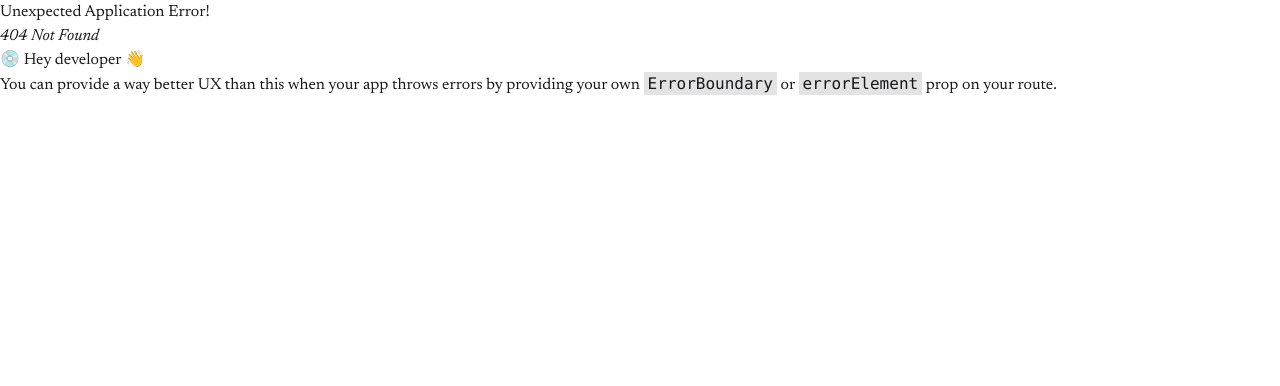
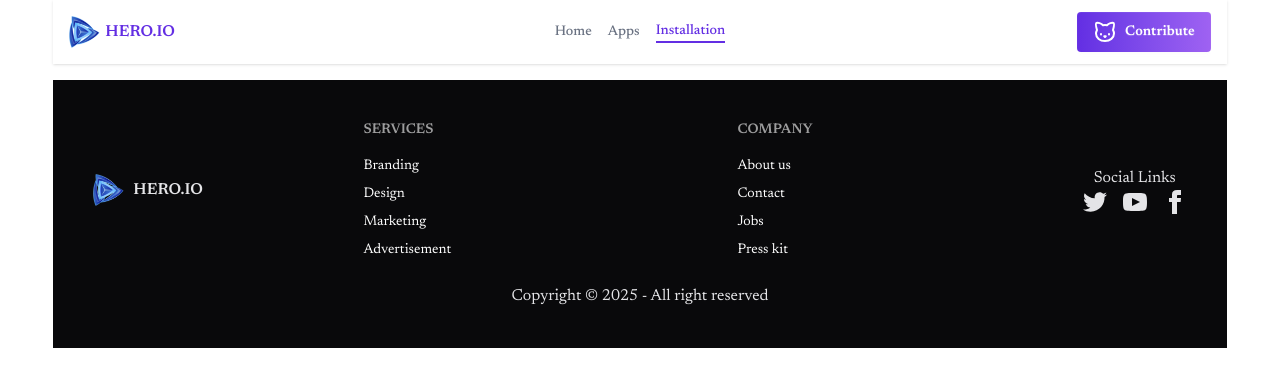
Before and after one commit to pkb1981/Assignment-3, a React (Vite) app: page /installation in a window 1280 px wide. Before the commit this address had no page. Shown: the top 386 px of the page. Built offline with nearby package versions, Linux system fonts and the light colour scheme.

Commit message:
app detais section

```diff
--- /dev/null
+++ b/src/Component/AllApps.jsx
@@ -0,0 +1,84 @@
+import { useLoaderData } from "react-router";
+import iconDownloads from '../assets/icon-downloads.png';
+import iconRatings from '../assets/icon-ratings.png';
+
+
+const AllApps = () => {
+
+    const allApps = useLoaderData();
+
+
+
+    return (
+
+        <div className="mb-6">
+            <div className="text-center">
+                <h2 className="text-2xl  font-semibold">Our All Applications</h2>
+                <p className="text-[#627382]">Explore All Apps on the Market developed by us. We code for Millions</p>
+            </div>
+
+            <div className="flex justify-between items-center my-2">
+                <p>({allApps.length}) Apps Found</p>
+                <div>
+                    <label className="input">
+                        <svg className="h-[1em] opacity-50" xmlns="http://www.w3.org/2000/svg" viewBox="0 0 24 24">
+                            <g
+                                strokeLinejoin="round"
+                                strokeLinecap="round"
+                                strokeWidth="2.5"
+                                fill="none"
+                                stroke="currentColor"
+                            >
+                                <circle cx="11" cy="11" r="8"></circle>
+                                <path d="m21 21-4.3-4.3"></path>
+                            </g>
+                        </svg>
+                        <input type="search" required placeholder="Search Apps" />
+                    </label>
+                </div>
+            </div>
+
+
+            {/* dynamically loading apps */}
+            <div className=" grid grid-cols-1 sm:grid-cols-2 lg:grid-cols-4 gap-5 my-5">
+
+                {
+                    allApps.map((app) => (
+                        <div key={app.id} className="card bg-base-100 shadow-sm">
+                            <figure className="p-4">
+                                <img className="rounded-2xl size-full object-cover object-top hover:scale-105 transition-all hover:-rotate-2 duration-500" src={app.image} alt="" />
+                            </figure>
+                            <div className="card-body">
+                                <div>
+                                    <p className="font-semibold whitespace-nowrap">{app.title}:
+                                    </p>
+                                    <p className="text-xs font-extralight">{app.description}</p>
+                                </div>
+
+
+                                <div className="flex gap-8 ">
+                                    <button className="btn flex-1 flex items-center justify-center gap-2 btn-sm">
+                                        <img src={iconDownloads} alt="" className="h-4 w-4" />
+                                        <span>
+                                            {new Intl.NumberFormat("en-US", {
+                                                notation: "compact",
+                                            }).format(app.downloads)}
+                                        </span>
+                                    </button>
+
+                                    <button className="btn flex-1 flex items-center justify-center gap-2 btn-sm">
+                                        <img src={iconRatings} alt="" className="h-4 w-4" />
+                                        <span>{app.ratingAvg}</span>
+                                    </button>
+                                </div>
+                            </div>
+                        </div>
+                    ))
+                }
+
+            </div>
+        </div>
+    );
+};
+
+export default AllApps;
--- /dev/null
+++ b/src/Component/AppDetails.jsx
@@ -0,0 +1,31 @@
+import Footer from "./Footer";
+import Navbar from "./Navbar";
+
+const AppDetails = () => {
+    return (
+        <div>
+            <Navbar />
+            {/* appdetails section start */}
+            <div>
+                <div className="card card-side bg-base-100 shadow-sm">
+                    <figure>
+                        <img
+                            src="https://img.daisyui.com/images/stock/photo-1635805737707-575885ab0820.webp"
+                            alt="Movie" />
+                    </figure>
+                    <div className="card-body">
+                        <h2 className="card-title">New movie is released!</h2>
+                        <p>Click the button to watch on Jetflix app.</p>
+                        <div className="card-actions justify-end">
+                            <button className="btn btn-primary">Watch</button>
+                        </div>
+                    </div>
+                </div>
+            </div>
+            {/* app details section end */}
+            <Footer />
+        </div>
+    );
+};
+
+export default AppDetails;
--- a/src/Component/AppLoad.jsx
+++ b/src/Component/AppLoad.jsx
@@ -1,7 +1,8 @@
-import { FaStar } from "react-icons/fa";
-import { FaDownload } from "react-icons/fa6";
+import { Link } from "react-router";
+import iconDownloads from '../assets/icon-downloads.png';
+import iconRatings from '../assets/icon-ratings.png';
 
-const AppLoad = ({ allApps }) => {
+const AppLoad = ({ selectiveApps }) => {
 
 
     return (
@@ -17,7 +18,7 @@ const AppLoad = ({ allApps }) => {
                 <div className=" grid grid-cols-1 sm:grid-cols-2 lg:grid-cols-4 gap-5 my-5">
 
                     {
-                        allApps
+                        selectiveApps
                             .filter(app => app.ratingAvg >= 4.5).slice(0, 8).sort((a, b) => b.ratingAvg - a.ratingAvg)
                             .map((app) => (
                                 <div key={app.id} className="card bg-base-100 shadow-sm">
@@ -34,7 +35,7 @@ const AppLoad = ({ allApps }) => {
 
                                         <div className="flex gap-8 ">
                                             <button className="btn flex-1 flex items-center justify-center gap-2 btn-sm">
-                                                <FaDownload />
+                                                <img src={iconDownloads} alt="" className="h-4 w-4" />
                                                 <span>
                                                     {new Intl.NumberFormat("en-US", {
                                                         notation: "compact",
@@ -43,7 +44,7 @@ const AppLoad = ({ allApps }) => {
                                             </button>
 
                                             <button className="btn flex-1 flex items-center justify-center gap-2 btn-sm">
-                                                <FaStar />
+                                                <img src={iconRatings} alt="" className="h-4 w-4" />
                                                 <span>{app.ratingAvg}</span>
                                             </button>
                                         </div>
@@ -55,10 +56,10 @@ const AppLoad = ({ allApps }) => {
                 </div>
 
                 {/* button all */}
-                <div className="text-center ">
+                <div className="text-center "><Link to='/apps'>
                     <button className=" btn text-xs w-25 h-8 text-white bg-gradient-to-r from-[#632EE3] to-[#9F62F2]">
                         Show All
-                    </button>
+                    </button></Link>
                 </div>
 
             </div>
--- a/src/Component/Footer.jsx
+++ b/src/Component/Footer.jsx
@@ -13,8 +13,25 @@ const Footer = () => {
                     HERO.IO
                 </h1>
 
-                <div className="justify-self-end text-right">
-                    <h6 className="footer-title">Social Links</h6>
+                <div className="footer sm:footer-horizontal text-white">
+                    <nav className="ml-45">
+                        <h6 className="footer-title">Services</h6>
+                        <a className="link link-hover">Branding</a>
+                        <a className="link link-hover">Design</a>
+                        <a className="link link-hover">Marketing</a>
+                        <a className="link link-hover">Advertisement</a>
+                    </nav>
+                    <nav>
+                        <h6 className="footer-title">Company</h6>
+                        <a className="link link-hover">About us</a>
+                        <a className="link link-hover">Contact</a>
+                        <a className="link link-hover">Jobs</a>
+                        <a className="link link-hover">Press kit</a>
+                    </nav>
+                </div>
+
+                <div className=" text-center">
+                    <h6 className="">Social Links</h6>
                     <div className="grid grid-flow-col gap-4">
                         <a>
                             <svg
--- /dev/null
+++ b/src/Component/InstalledApps.jsx
@@ -0,0 +1,10 @@
+
+const InstalledApps = () => {
+    return (
+        <div>
+
+        </div>
+    );
+};
+
+export default InstalledApps;
--- a/src/Component/Navbar.jsx
+++ b/src/Component/Navbar.jsx
@@ -1,25 +1,53 @@
 
 import { Cat } from "lucide-react";
-import { Link } from "react-router";
+import { Link, NavLink } from "react-router";
 import Logo from "../assets/logo.png";
 
 const Navbar = () => {
-    // creating links
+
+    // creating Navlinks for creating active links and underlines
     const links = (
         <>
-            <Link to='/'>Home</Link>
-            <Link to='/apps'>Apps</Link>
-            <Link to='/installation'>Installation</Link>
+            <NavLink
+                to="/"
+                className={({ isActive }) =>
+                    `flex items-center gap-1 ${isActive
+                        ? "text-[#632EE3] border-b-2 border-[#632EE3]"
+                        : "text-gray-500"
+                    }`
+                }
+            >Home</NavLink>
+            <NavLink
+                to="/apps"
+                className={({ isActive }) =>
+                    `flex items-center gap-1 ${isActive
+                        ? "text-[#632EE3] border-b-2 border-[#632EE3]"
+                        : "text-gray-500"
+                    }`
+                }
+            >Apps</NavLink>
+
+            <NavLink
+                to="/installation"
+                className={({ isActive }) =>
+                    `flex items-center gap-1 ${isActive
+                        ? "text-[#632EE3] border-b-2 border-[#632EE3]"
+                        : "text-gray-500"
+                    }`
+                }
+            >Installation</NavLink>
 
         </>
     )
+
+
 
     return (
         <nav className="navbar shadow-sm px-4 mb-4">
 
             <h1 className="navbar-start text-[#632EE3] flex items-center font-semibold gap-2">
-                <img src={Logo} alt="Logo" className="w-8 h-8" />
-                HERO.IO
+                <Link to='/' className="flex items-center gap-1 "><img src={Logo} alt="Logo" className="w-8 h-8" />
+                    HERO.IO </Link>
             </h1>
 
 
@@ -30,7 +58,7 @@ const Navbar = () => {
 
 
             <div className="navbar-end">
-                <button className="btn bg-gradient-to-r from-[#632EE3] to-[#9F62F2]  border-none text-white flex items-center gap-2 px-4 py-2"> <Cat /> Contribute</button>
+                <a href="https://github.com/pkb1981/Assignment-3" target="_blank"> <button className="btn bg-gradient-to-r from-[#632EE3] to-[#9F62F2]  border-none text-white flex items-center gap-2 px-4 py-2"> <Cat />Contribute</button></a>
             </div>
 
         </nav>
--- a/src/Home.jsx
+++ b/src/Home.jsx
@@ -5,7 +5,7 @@ import Hero from "./Component/Hero";
 
 function Home() {
 
-  const allApps = useLoaderData();
+  const selectiveApps = useLoaderData();
 
   return (
     <>
@@ -13,7 +13,7 @@ function Home() {
         <Hero></Hero>
       </div>
       <div className="m-6 ">
-        <AppLoad allApps={allApps}></AppLoad>
+        <AppLoad selectiveApps={selectiveApps}></AppLoad>
       </div>
 
     </>
--- a/src/main.jsx
+++ b/src/main.jsx
@@ -2,6 +2,8 @@ import axios from 'axios'
 import { StrictMode } from 'react'
 import { createRoot } from 'react-dom/client'
 import { createBrowserRouter, RouterProvider } from 'react-router'
+import AllApps from './Component/AllApps.jsx'
+import InstalledApps from './Component/InstalledApps.jsx'
 import Layout from './Component/Layout.jsx'
 import Home from './Home.jsx'
 import './index.css'
@@ -15,12 +17,26 @@ const router = createBrowserRouter([
         index: true,
         element: <Home></Home>,
         loader: async () => {
-          const res = await axios.get("data.json");
+          const res = await axios.get("/data.json");
           return res.data;
         }
       },
+      {
+        path: 'apps',
+        element: <AllApps></AllApps>,
+        loader: async () => {
+          const res = await axios.get("/data.json");
+          return res.data;
+        }
+      },
+      {
+        path: 'installation',
+        element: <InstalledApps />
+      },
+
     ]
-  }
+  },
+
 
 ]);
 
```
